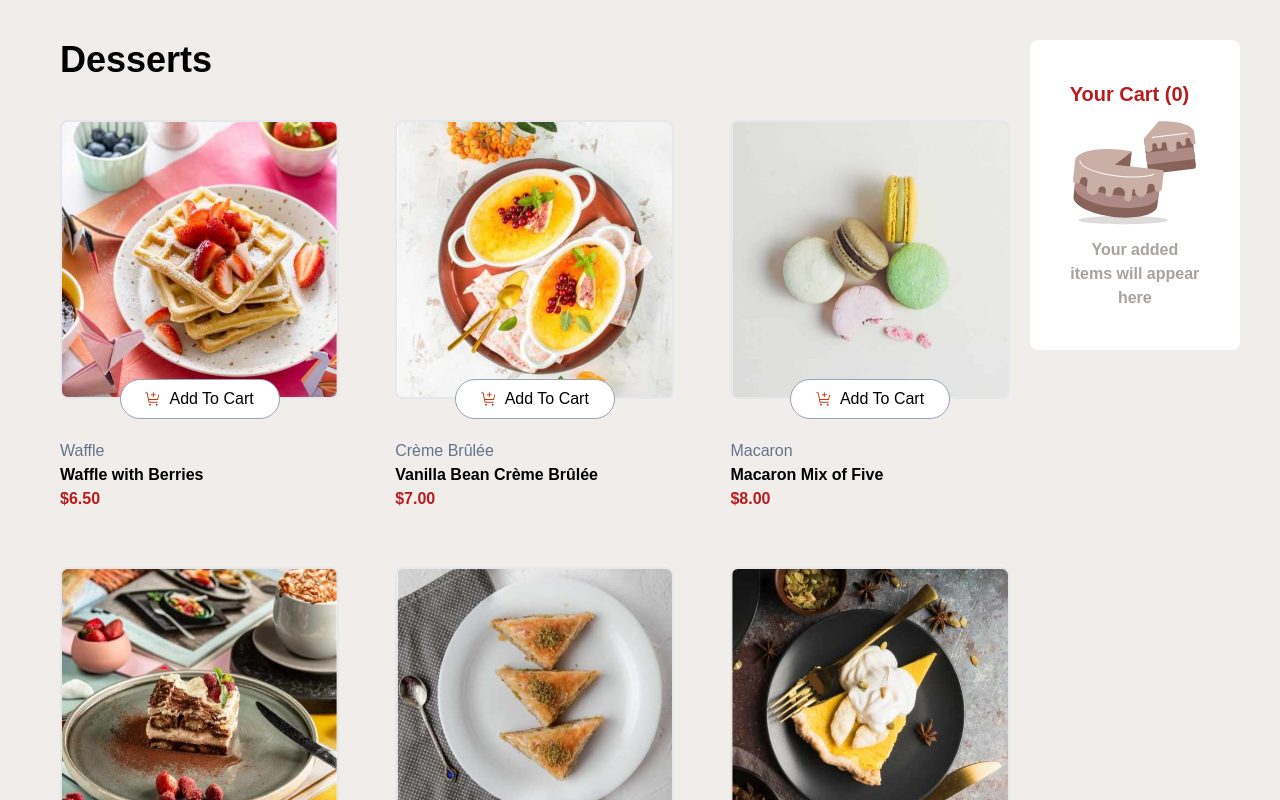
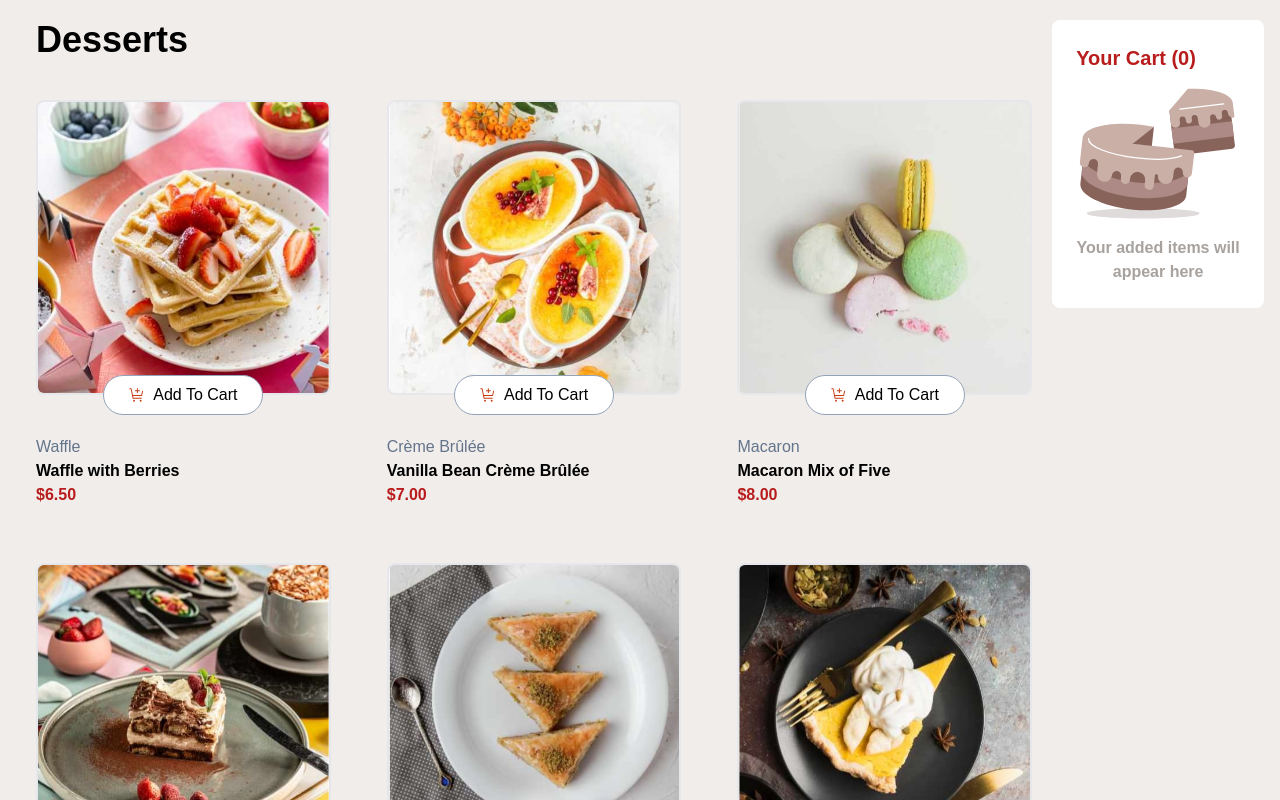
Before and after one commit to KamCoder5/restaurant-product-list, a Next.js app: page / in a window 1280 px wide. Shown: the top 800 px of the page. Built offline with nearby package versions, Linux system fonts and the light colour scheme.

Commit message:
added tailwind container

```diff
--- /dev/null
+++ b/src/app/components/EmptyCart.tsx
@@ -0,0 +1,24 @@
+import React from "react";
+import Image from "next/image";
+import emptyCart from "../../../public/images/illustration-empty-cart.svg";
+
+type Props = {};
+
+const EmptyCart = (props: Props) => {
+  return (
+    <div>
+      <Image
+        className="m-auto w-full"
+        src={emptyCart}
+        width={200}
+        height={200}
+        alt="Picture of Food"
+      />
+      <p className="text-center font-extrabold text-stone-400">
+        Your added items will appear here
+      </p>
+    </div>
+  );
+};
+
+export default EmptyCart;
--- a/src/app/components/SummaryCard.tsx
+++ b/src/app/components/SummaryCard.tsx
@@ -1,7 +1,7 @@
 import Image from "next/image";
 import { SummaryCardItem } from "./SummaryCardItem";
 import carbonNeutral from "../../../public/images/icon-carbon-neutral.svg";
-import emptyCart from "../../../public/images/illustration-empty-cart.svg";
+import EmptyCart from "./EmptyCart";
 
 interface CartItem {
   name: string;
@@ -21,24 +21,11 @@ export const SummaryCard: React.FC<SummaryCardProps> = ({
   getTotalCartCost,
 }) => {
   return (
-    <div className="justify-center items-center lg:h-1/4 lg:p-10 bg-white max-sm:p-10 md:p-10 rounded-lg md:w-1/2 lg:w-1/4">
+    <div className="justify-center items-center lg:h-1/4 lg:p-6 bg-white max-sm:p-10 md:p-10 rounded-lg md:w-1/2 lg:w-1/4">
       <div className="text-red-700 text-xl font-extrabold">
         Your Cart ({totalItemsInCart})
       </div>
-      {productsInCart.length == 0 && (
-        <div>
-          <Image
-            className="m-auto w-full"
-            src={emptyCart}
-            width={200}
-            height={200}
-            alt="Picture of Food"
-          />
-          <p className="text-center font-extrabold text-stone-400">
-            Your added items will appear here
-          </p>
-        </div>
-      )}
+      {productsInCart.length == 0 && <EmptyCart />}
       {productsInCart.length > 0 && (
         <div className="bg-white p-4 rounded-lg mt-8 lg:mt-0 lg:sticky lg:top-4">
           {productsInCart.map(({ name, price, quantity }) => (
--- a/src/app/layout.tsx
+++ b/src/app/layout.tsx
@@ -28,7 +28,7 @@ export default function RootLayout({
       <body
         className={`${geistSans.variable} ${geistMono.variable} antialiased`}
       >
-        {children}
+        <div className="container">{children}</div>
       </body>
     </html>
   );
--- a/src/app/page.tsx
+++ b/src/app/page.tsx
@@ -53,7 +53,7 @@ export default function Home() {
   );
 
   return (
-    <div className="text-black p-10 flex flex-col lg:flex-row min-h-screen">
+    <div className="text-black flex flex-col lg:flex-row min-h-screen pt-5">
       <div className="flex-grow">
         <header className="text-black text-4xl font-extrabold md:ml-5 mb-5">
           Desserts
--- a/tailwind.config.ts
+++ b/tailwind.config.ts
@@ -12,6 +12,10 @@ const config: Config = {
         background: "var(--background)",
         foreground: "var(--foreground)",
       },
+      container: {
+        center: true,
+        padding: "1rem",
+      },
     },
   },
   plugins: [],
```
